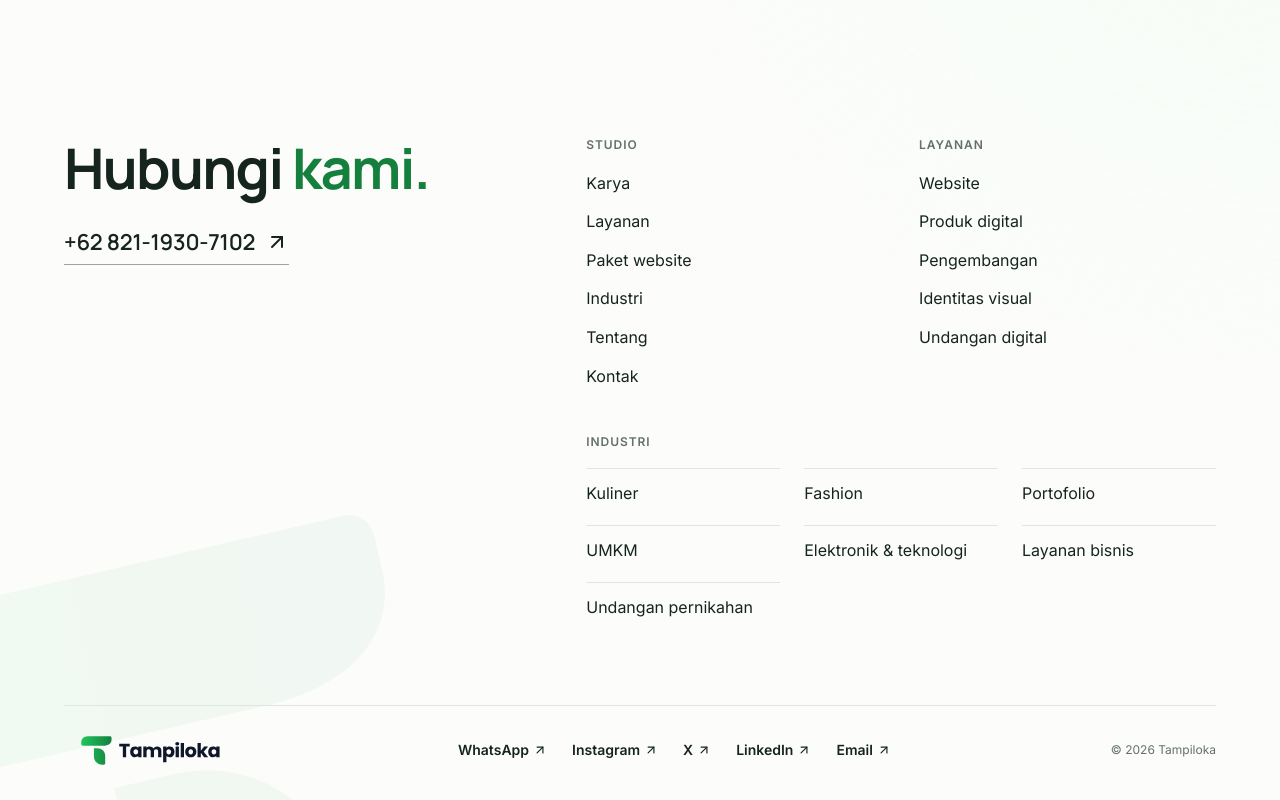
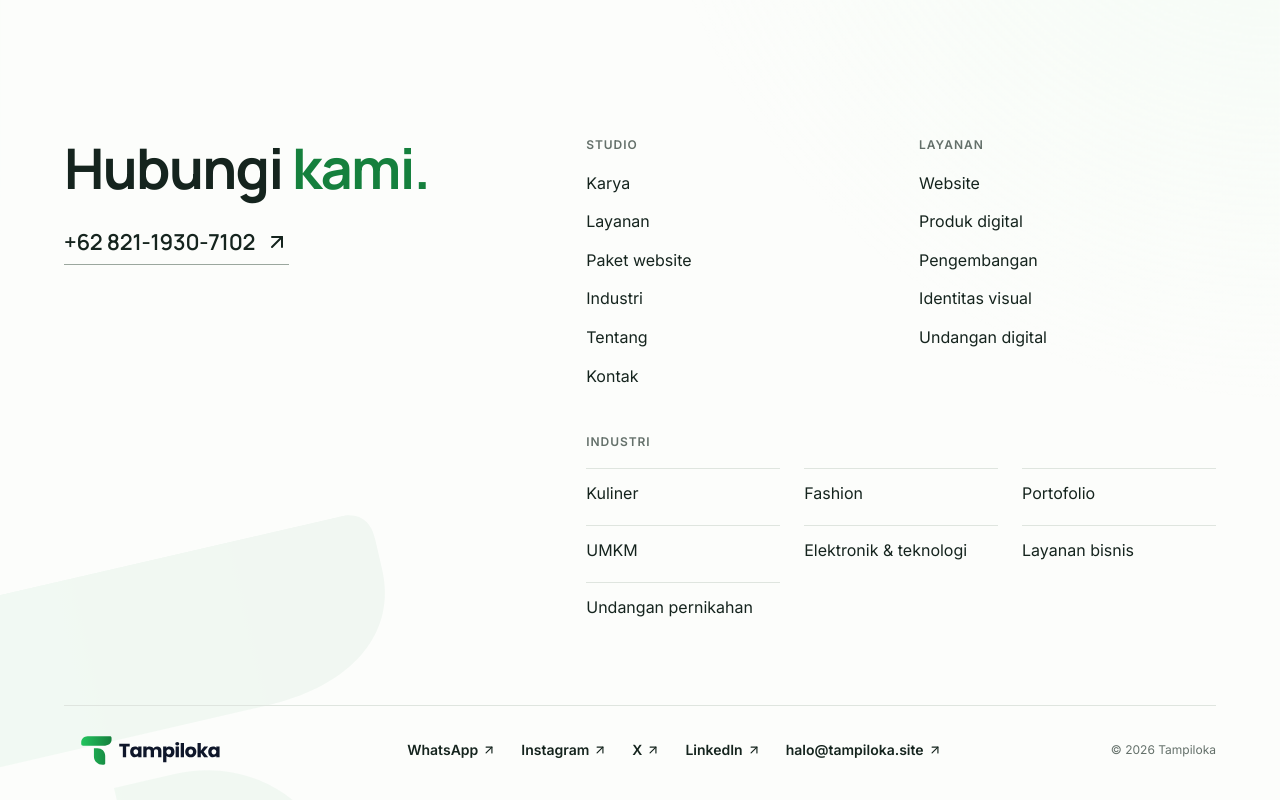
Before and after one commit to soezyxstt/tampiloka, a Next.js app in the folder apps/tampiloka/: page / in a window 1280 px wide. Shown: the part 7856-8656 px from the top of the page. Built offline with nearby package versions, Linux system fonts and the light colour scheme; no server answers.

Commit message:
Use halo@tampiloka.site for website contact email

```diff
--- a/apps/tampiloka/app/contact/page.tsx
+++ b/apps/tampiloka/app/contact/page.tsx
@@ -46,7 +46,7 @@ const structuredData = {
 };
 
 const contactLinks = [
-  { label: "Email", href: "mailto:soezyxst@gmail.com" },
+  { label: CONTACT.email, href: `mailto:${CONTACT.email}` },
   { label: "Instagram", href: "https://www.instagram.com/adihnursyam/" },
   { label: "X", href: "https://x.com/soezyxsttt" },
   { label: "LinkedIn", href: "https://www.linkedin.com/in/adihnursyam/" },
@@ -64,6 +64,7 @@ export default function ContactPage() {
             <MessageCircle aria-hidden="true" /> Hubungi lewat WhatsApp <ArrowUpRight aria-hidden="true" />
           </Button>
           <a className="contact-page__email type-body" href="https://wa.me/6282119307102" target="_blank" rel="noopener noreferrer">+62 821-1930-7102</a>
+          <a className="contact-page__email type-body" href={`mailto:${CONTACT.email}`}>{CONTACT.email}</a>
         </div>
         <PageVisual imageKey="contact-invitation" alt="Pasangan pengantin berbusana Jawa di taman sebagai contoh undangan digital." preload />
       </section>
--- a/apps/tampiloka/components/site-footer.tsx
+++ b/apps/tampiloka/components/site-footer.tsx
@@ -1,5 +1,6 @@
 import { SiteFooter as SharedSiteFooter } from "@tampiloka/brand-system/footer";
 import { TEMURA_URL } from "@/lib/temura-url";
+import { CONTACT } from "@/lib/seo";
 
 const studioLinks = [
   { label: "Karya", href: "/produk" },
@@ -33,7 +34,7 @@ const socials = [
   { label: "Instagram", href: "https://www.instagram.com/adihnursyam/" },
   { label: "X", href: "https://x.com/soezyxsttt" },
   { label: "LinkedIn", href: "https://www.linkedin.com/in/adihnursyam/" },
-  { label: "Email", href: "mailto:soezyxst@gmail.com" },
+  { label: CONTACT.email, href: `mailto:${CONTACT.email}` },
 ];
 
 export function SiteFooter() {
--- a/apps/tampiloka/lib/seo.ts
+++ b/apps/tampiloka/lib/seo.ts
@@ -20,10 +20,10 @@ export const SITE_DESCRIPTION =
  * Bump the matching date whenever the visible content of a public page changes.
  * Google uses lastmod in the sitemap to schedule recrawls, so inaccurate values are ignored.
  */
-export const SITE_UPDATED_AT = "2026-10-23";
+export const SITE_UPDATED_AT = "2026-10-24";
 
 export const CONTACT = {
-  email: "soezyxst@gmail.com",
+  email: "halo@tampiloka.site",
   phone: "+62 821-1930-7102",
   telephone: "+6282119307102",
   whatsapp: "https://wa.me/6282119307102",
```
